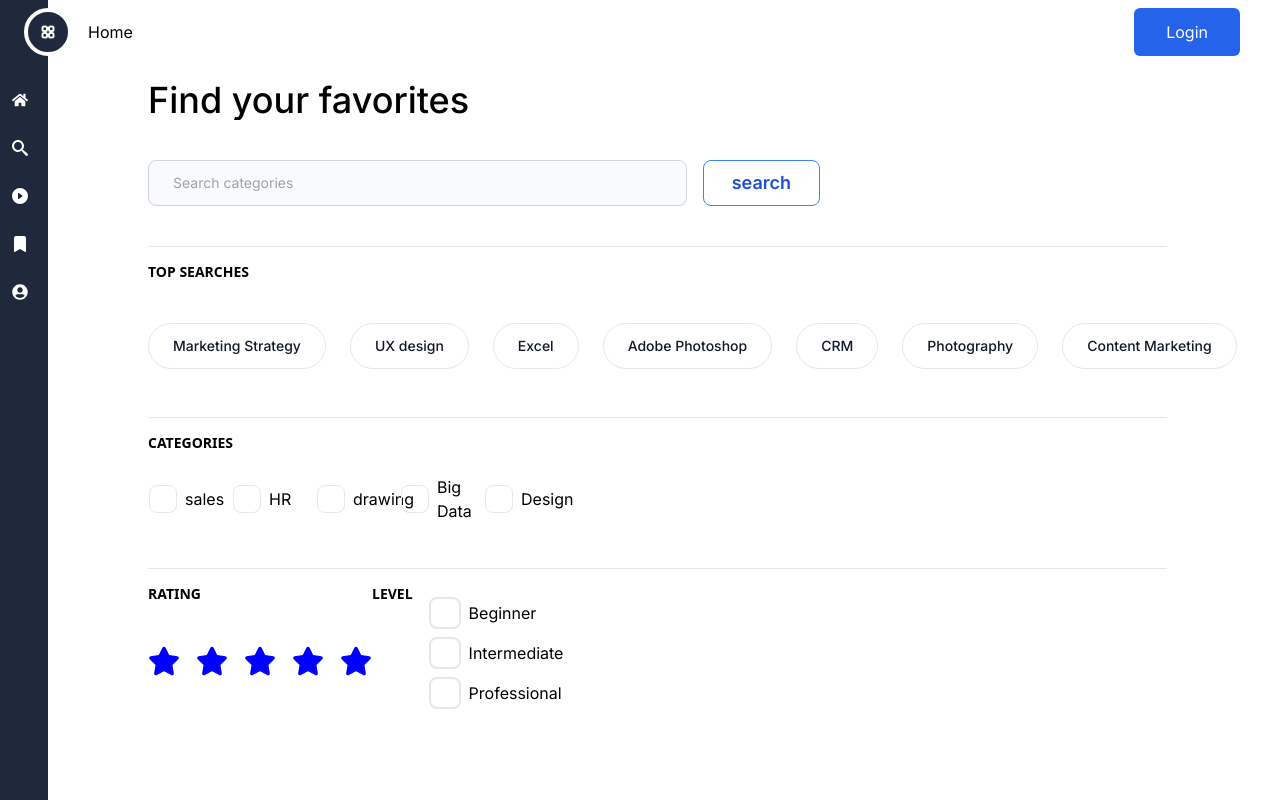
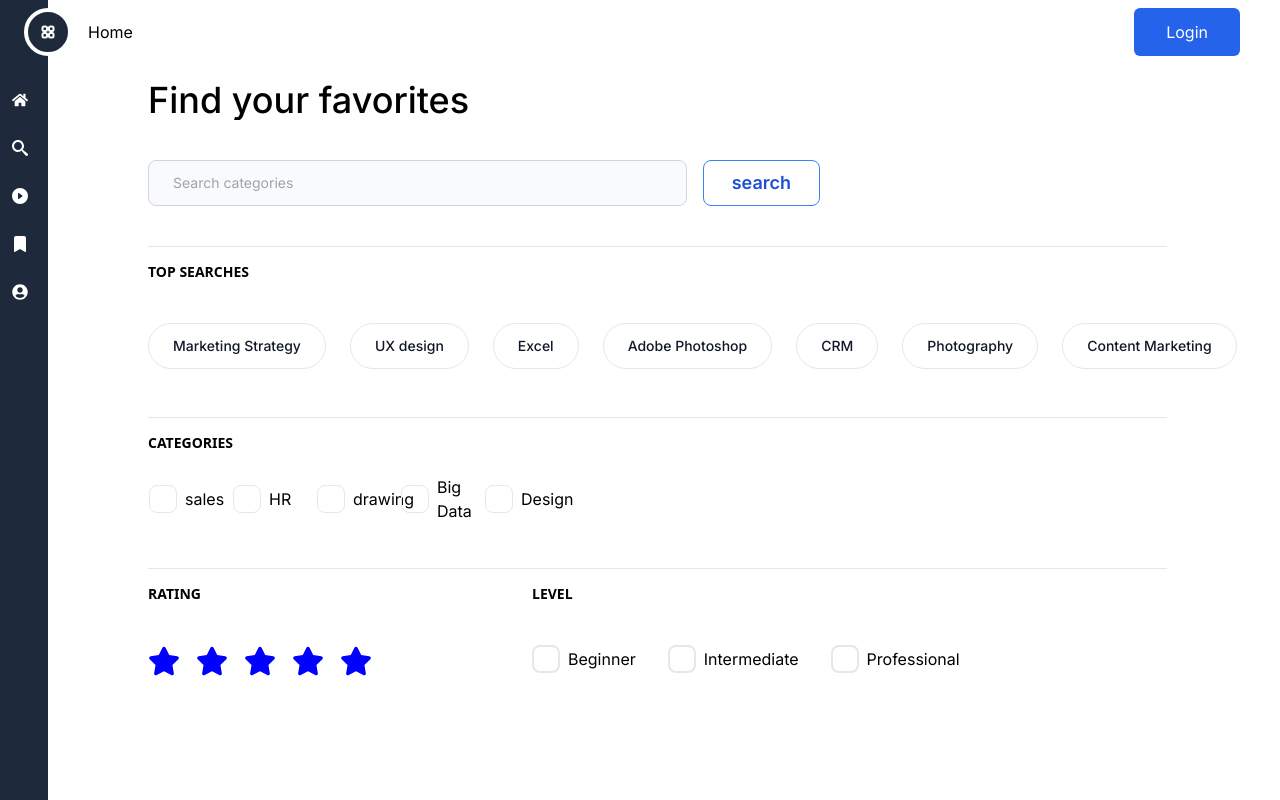
Before and after one commit to 202303-PRM-TR-FEW/LearnU, a Next.js app: page /search in a window 1280 px wide. Built offline with nearby package versions, Linux system fonts and the light colour scheme; no server answers.

Commit message:
feat: Addded a rating and inhanced some styling
- Add checkbox buttons for Beginner, Intermediate, and Professional
 skill levels
- Implement logic to filter courses based on the selected difficulty
  level
- Update course rendering to display only the image, course name,
  and trainer name

```diff
--- a/app/components/search/levelFilter.jsx
+++ b/app/components/search/levelFilter.jsx
@@ -18,19 +18,19 @@ function LevelFilter () {
     };
 
     return(
-        <div className="p-4">
+        <div className="md:flex md:flex-wrap grid grid-cols-2 gap-4">
       {skillLevels.map(level => (
         <div className="flex items-center mr-4 mb-2" key={level}>
           <input
             type="checkbox"
-            id={level.toLowerCase().replace(' ', '-')}
-            name={level.toLowerCase().replace(' ', '-')}
-            value={level.toLowerCase().replace(' ', '-')}
+            id={level}
+            name={level}
+            value={level}
             className="opacity-0 absolute h-8 w-8"
             checked={checkedLevels.includes(level)}
             onChange={event => handleCheckboxChange(event, level)}
           />
-          <div className="bg-white border-2 rounded-lg border w-8 h-8 flex flex-shrink-0 justify-center items-center mr-2 focus-within:border-blue-500">
+          <div className="bg-white border-2 rounded-lg border h-7 w-7 flex flex-shrink-0 justify-center items-center mr-2 focus-within:border-blue-500">
             <svg className={`fill-current ${checkedLevels.includes(level) ? 'block' : 'hidden'} w-3 h-3 text-blue-600 pointer-events-none`} version="1.1" viewBox="0 0 17 12" xmlns="http://www.w3.org/2000/svg">
               <g fill="none" fillRule="evenodd">
                 <g transform="translate(-9 -11)" fill="#1F73F1" fillRule="nonzero">
@@ -39,7 +39,7 @@ function LevelFilter () {
               </g>
             </svg>
           </div>
-          <label htmlFor={level.toLowerCase().replace(' ', '-')} className="select-none">{level}</label>
+          <label>{level}</label>
         </div>
       ))}
     </div>
--- a/app/components/search/seachForm.jsx
+++ b/app/components/search/seachForm.jsx
@@ -2,7 +2,7 @@
 
 import React from 'react';
 import { useState } from 'react';
-import MapContainer from './ratingAndLevel'
+import MapContainer from './RatingFilter'
 import LevelFilter from './levelFilter'
 
 // Define the object with class names
@@ -16,6 +16,7 @@ const classNames = {
   categoryContainerText: "w-330 h-13 flex-grow-1 m-0 overflow-hidden text-sm font-semibold uppercase text-left tracking-normal leading-4 whitespace-pre-line opacity-100 visible font-sans",
   checkContainer: 'my-5 container ',
   itemsResponsivnes: "md:flex md:flex-wrap grid grid-cols-2 gap-4",
+  levelContainer: "my-10 container  "
 };
 
 function SearchForm() {
@@ -107,7 +108,7 @@ function SearchForm() {
         </form>
       </div>
 
-      <hr className="w-11/12 mb-3" />
+      <hr className="w-11/12 mb-3"/>
       <span className={classNames.categoryContainerText}>TOP SEARCHES</span>
 
       <div className={classNames.maxContainer}>
@@ -135,11 +136,12 @@ function SearchForm() {
            </div>
           </div>
 
-          <div className=''>
+          <div className='ml-0 lg:ml-40'>
             <span className={classNames.categoryContainerText}>LEVEL</span>
-
+            <div className={classNames.levelContainer}>
+            <LevelFilter/>
+            </div>
           </div>
-          <LevelFilter/>
         </div>
     </div>
   );
--- a/app/globals.css
+++ b/app/globals.css
@@ -1,11 +1,6 @@
 @tailwind base;
 @tailwind components;
 @tailwind utilities;
-
-
-
-
-
 @layer base {
 
   .flex-center {
@@ -24,7 +19,3 @@
     @apply flex flex-col items-center justify-between;
   }
 }
-
-.custom-max-width {
-  max-width: calc(100% + 2rem);
-}
```
Also changed, not shown: app/components/search/RatingFilter.jsx (renamed from app/components/search/ratingAndLevel.jsx).
